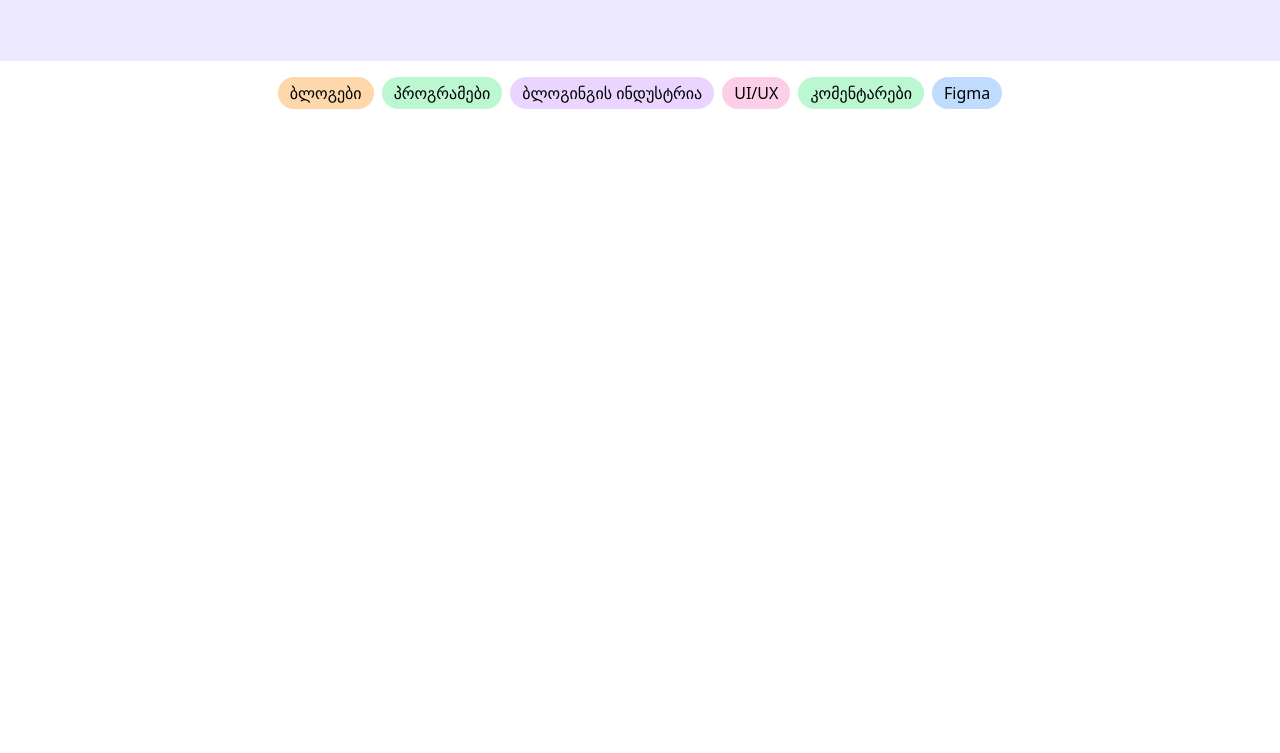
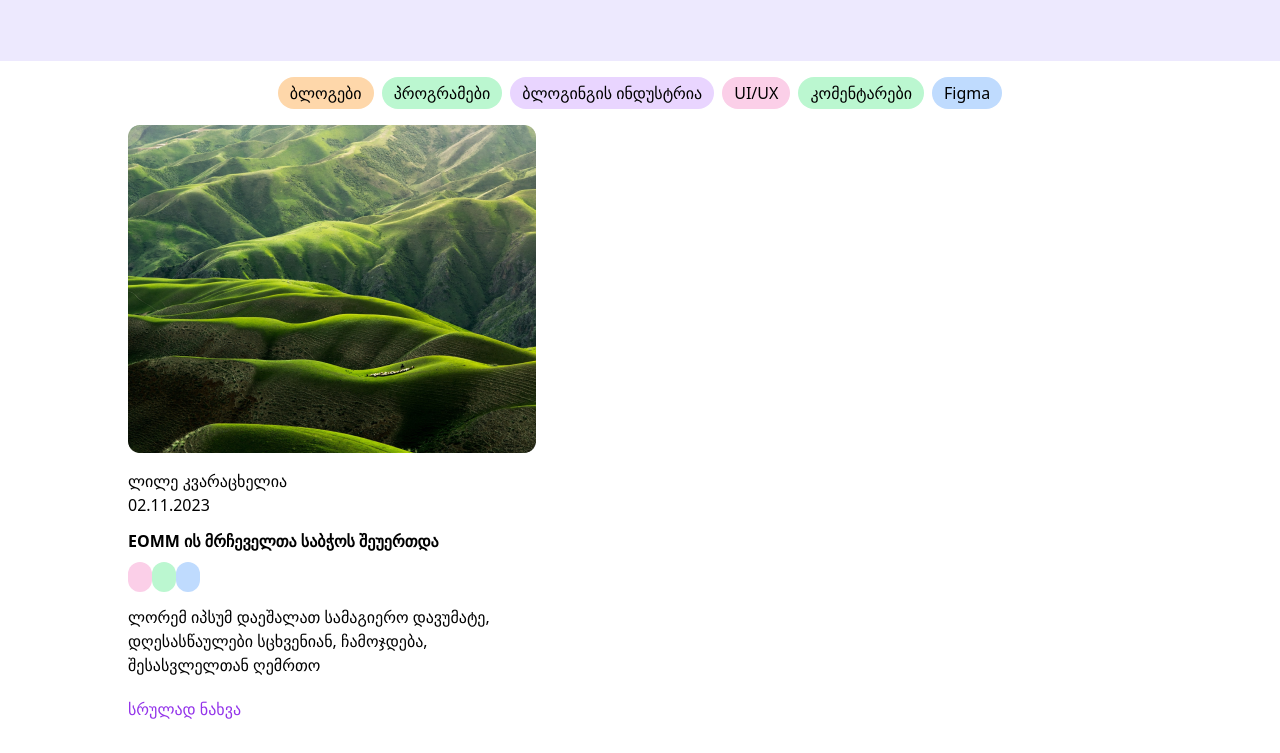
Before and after one commit to mariamogig/Mariam-s-Project, a website: page dist/index.html in a window 1280 px wide. Shown: the part 347-1100 px from the top of the page. Before the commit the page ends 800 px from the top, so only its background shows below. Drawn offline with Linux system fonts and the light colour scheme.

Commit message:
text margins added inside blog post

```diff
--- a/dist/index.html
+++ b/dist/index.html
@@ -23,8 +23,8 @@
         <h1 class="text-5xl lg:text-7xl font-bold">ბლოგი</h1>
         <img src="images/Blog-1024x355 1.png" alt="blogPic">
     </div>
-    <div class="mx-auto flex p-4 lg:px-16 justify-center	">
-        <div class="flex flex-wrap gap-2 max-w-3xl justify-center">
+    <div class="mx-auto p-4 lg:px-16 justify-center	">
+        <div class="flex flex-wrap gap-2 justify-center">
             <span class="bg-orange-200 rounded-2xl px-3 py-1">ბლოგები</span>
             <span class="bg-green-200 rounded-2xl px-3 py-1">პროგრამები</span>
             <span class="bg-purple-200 rounded-2xl px-3 py-1">ბლოგინგის ინდუსტრია</span>
@@ -32,8 +32,25 @@
             <span class="bg-green-200 rounded-2xl px-3 py-1">კომენტარები</span>
             <span class="bg-blue-200 rounded-2xl px-3 py-1">Figma</span>
         </div>
-        <div>
-            <div></div>
+        <div class="p-4 lg:px-16">
+            <div>
+                <img src="images/unsplash_01_igFr7hd4.png" alt="blog-image">
+                <div class="max-w-sm">
+                    <div class="mt-4">
+                        <span class="font-medium block">ლილე კვარაცხელია</span>
+                        <span>02.11.2023</span>
+                    </div>
+
+                    <h3 class="font-bold my-3">EOMM ის მრჩეველთა საბჭოს შეუერთდა</h3>
+                    <div>
+                        <span class="bg-pink-200 rounded-2xl px-3 py-1"></span>
+                        <span class="bg-green-200 rounded-2xl px-3 py-1"></span>
+                        <span class="bg-blue-200 rounded-2xl px-3 py-1"></span>
+                    </div>
+                    <p class="my-4">ლორემ იპსუმ დაეშალათ სამაგიერო დავუმატე, დღესასწაულები სცხვენიან, ჩამოჯდება, შესასვლელთან ღემრთო</p>
+                    <button type="button" class="mt-1 text-purple-600">სრულად ნახვა</button>
+                </div>
+                </div>
             <div></div>
             <div></div>
         </div>
```
Also changed, not shown: dist/images/unsplash_01_igFr7hd4.png (added), dist/style.css.
